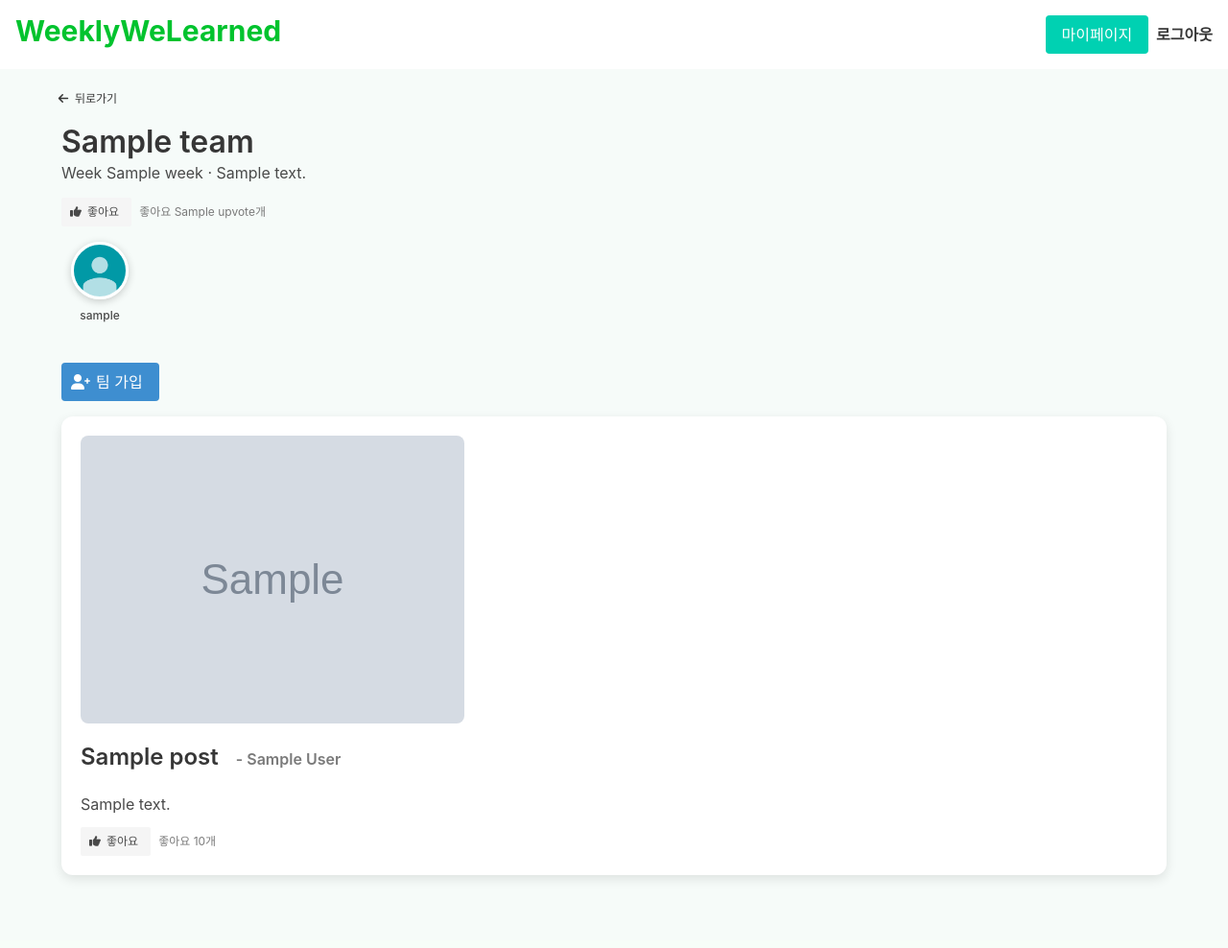
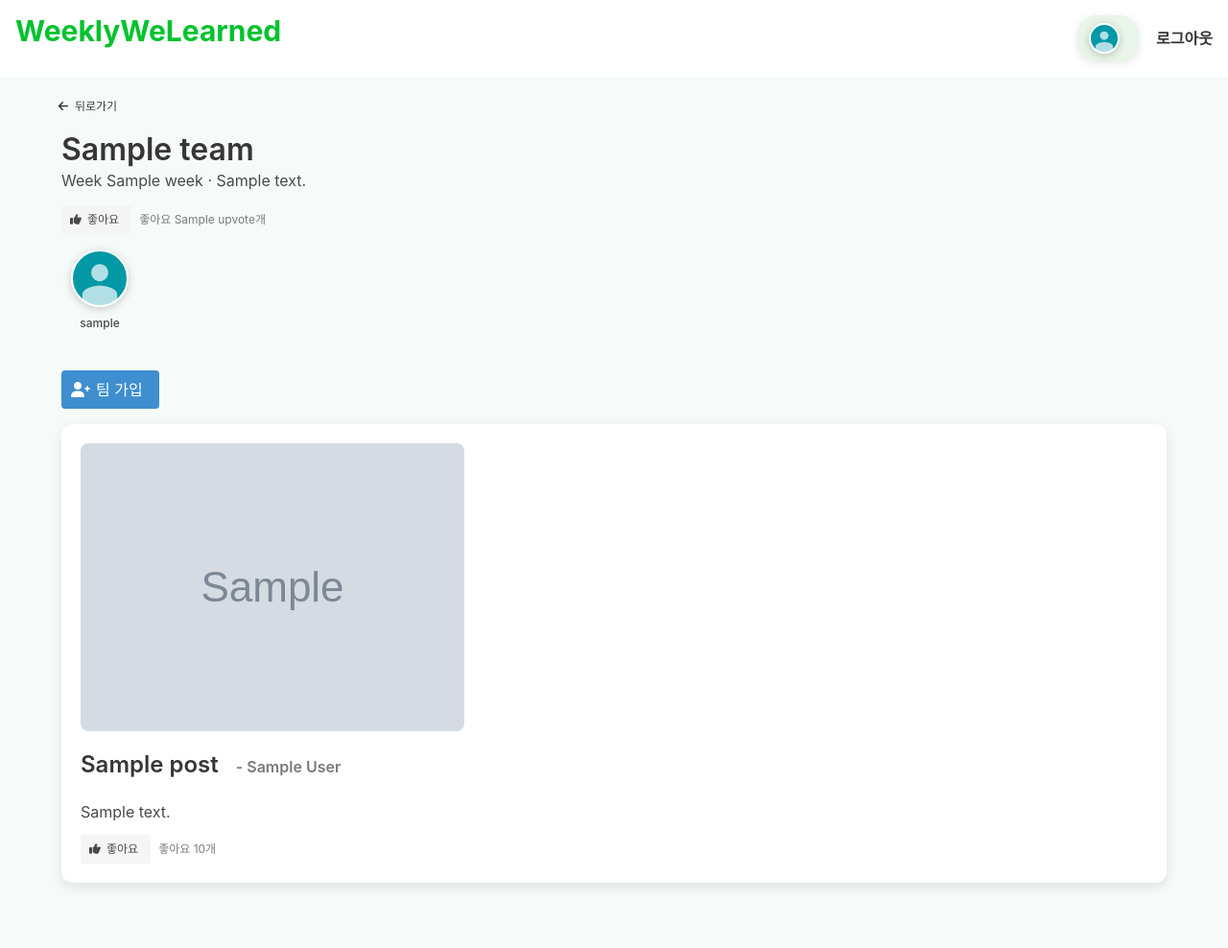
Before and after one commit to gimiseo/0weeks_team2, a Flask app: template templates/team_page.html in a window 1280 px wide. Shown: the whole page at 96% size. Before the commit the page ends 917 px from the top, so only its background shows below. Run offline with Flask 3, Linux system fonts and the light colour scheme; the template is opened without the code that fills it: most values are stand-ins (such as "Sample title", 1, 10 or a date in 2020); grey boxes marked "Sample" are stand-in pictures.

Commit message:
image and name

```diff
--- a/app.py
+++ b/app.py
@@ -170,6 +170,13 @@ def team_signup():
 @app.route("/main_page")
 @app.route("/main_page/<int:week>")
 def main_page(week=None):
+    username = get_current_user(request)
+    if not username:
+        return redirect(url_for("login"))
+
+    # 현재 로그인한 사용자 정보 조회
+    current_user = users_collection.find_one({"username": username})
+
     # 주차 계산 및 색상 결정 로직
     start_date = datetime.date(2025, 8, 1) # 배포시 2025, 8, 29 확인
     current_date = datetime.date.today()
@@ -224,7 +231,8 @@ def main_page(week=None):
                          current_week=current_week,
                          selected_week=selected_week,
                          weeks_data=weeks_data,
-                         selected_teams=teams_with_members)
+                         selected_teams=teams_with_members,
+                         current_user=current_user)
 
 @app.route("/teams_partial/<int:week>")
 def teams_partial(week):
@@ -325,6 +333,9 @@ def team_page(team_id):
     if not username:
         return redirect(url_for("login"))
 
+    # 현재 로그인한 사용자 정보 조회
+    current_user_data = users_collection.find_one({"username": username})
+
     # team_id가 비어있거나 None인 경우 main_page로 리다이렉트
     if not team_id or team_id.strip() == "":
         return redirect(url_for("main_page"))
@@ -370,7 +381,19 @@ def team_page(team_id):
         "posts": team.get("posts", [])
     }
 
-    return render_template("team_page.html", team=team_data, is_member=is_member)
+    return render_template("team_page.html",
+                           team=team_data,
+                           is_member=is_member,
+                           current_user=current_user_data)
+
+@app.route("/my_page")
+def my_page():
+    username = get_current_user(request)
+    if not username:
+        return redirect(url_for("login"))
+
+    # 현재는 메인페이지로 리다이렉트, 추후 my_page.html 구현시 수정
+    return redirect(url_for("main_page"))
 
 if __name__ == "__main__":
     app.run(debug=True)
--- a/templates/team_page.html
+++ b/templates/team_page.html
@@ -54,7 +54,7 @@
       border-radius: 50%;
       background-size: cover;
       background-position: center;
-      border: 3px solid #fff;
+      border: 2px solid #fff;
       box-shadow: 0 2px 8px rgba(0, 0, 0, .2);
     }
   </style>
@@ -62,12 +62,15 @@
 <body>
   <div class="wwl-label" onclick="handleWWLClick()">WeeklyWeLearned</div>
   <div class="top-menu">
-      <a href="#mypage" class="button is-primary">마이페이지</a>
+      <div class="user-profile-btn" onclick="window.location.href='/my_page'" style="display: flex; align-items: center; cursor: pointer; padding: 8px 12px; background: #e8f5e8; border-radius: 20px; box-shadow: 0 2px 8px rgba(0,0,0,0.1); margin-right: 10px;">
+          <div class="avatar-frame" style="width: 32px; height: 32px; background-image: url('{{ '/static/profile_imgs/' + current_user.profile_img if current_user.profile_img else '/static/images/default-avatar.jpg' }}'); margin-right: 8px;"></div>
+          <span style="font-size: 14px; font-weight: 500; color: #363636;">{{ current_user.nickname }}</span>
+      </div>
       <span class="logout-text" onclick="window.location.href='/logout'">로그아웃</span>
   </div>
 
   <!-- 메인 컨테이너 -->
-  <section class="section" style="margin-top: 72px; padding-top: 1rem;">
+  <section class="section" style="margin-top: 80px; padding-top: 1rem;">
     <div class="container">
       <!-- 뒤로가기 버튼 -->
       <div class="mb-3">
```
Also changed, not shown: templates/main_page.html (+5 -2 lines), 1 other file.
